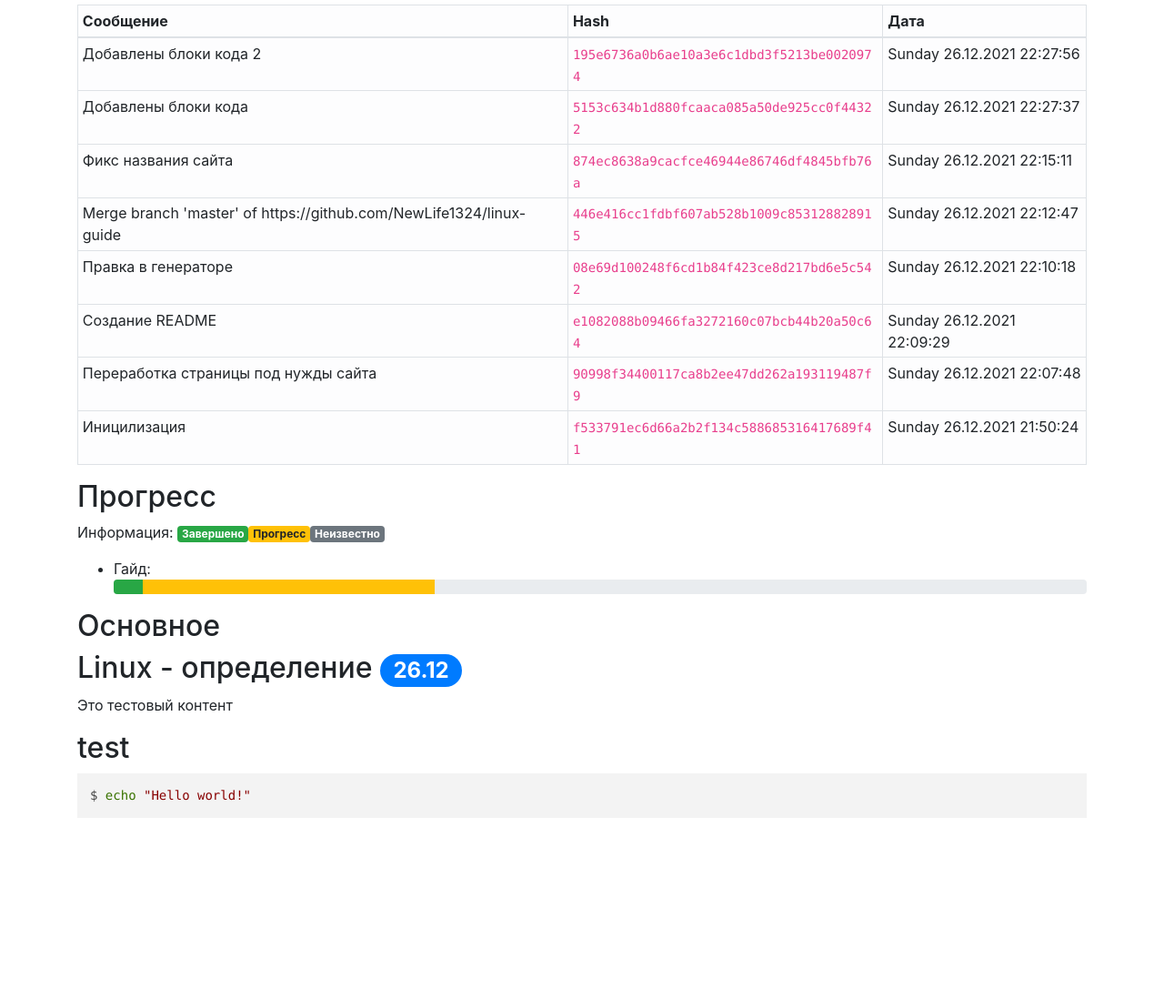
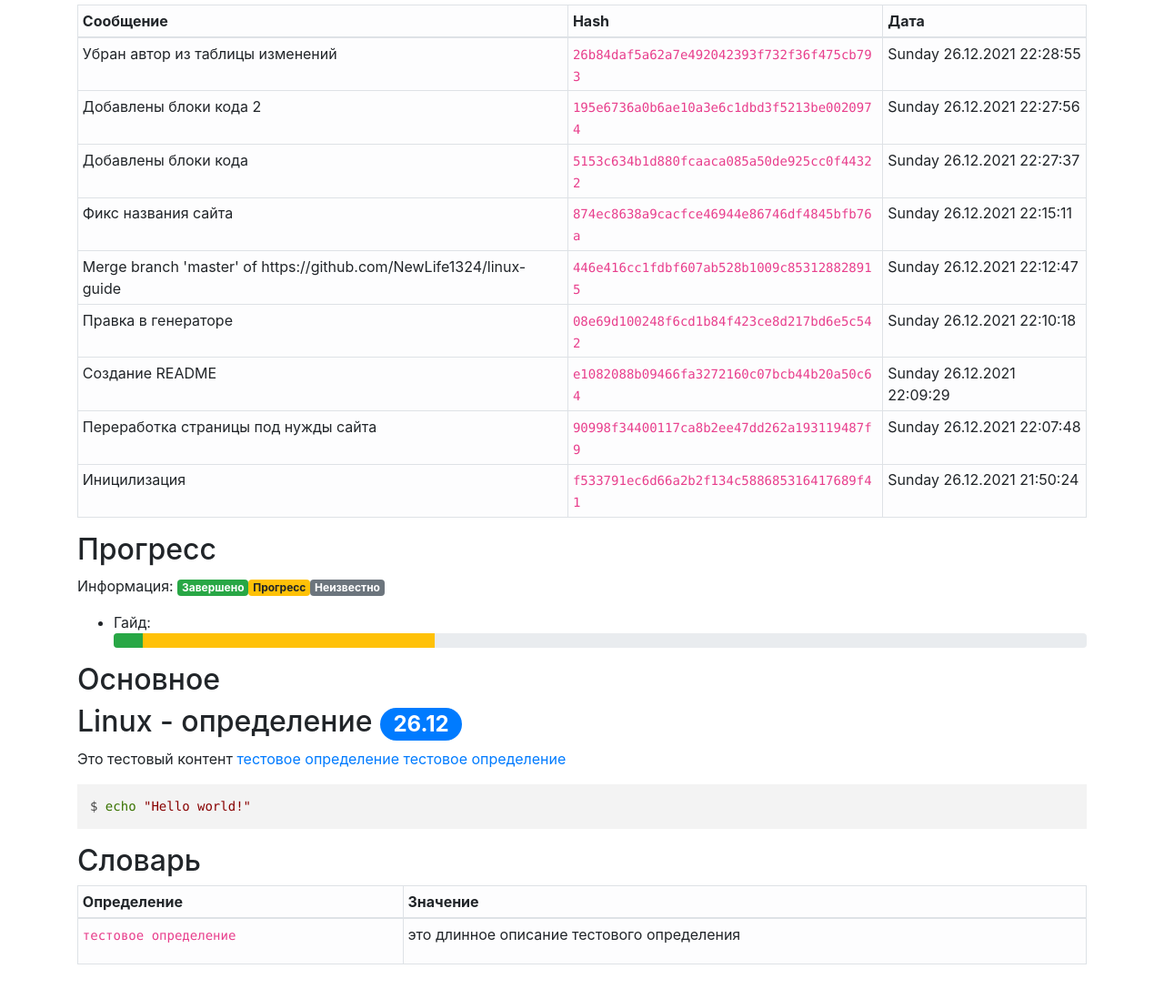
Before and after one commit to kotazzz/linux-guide, a plain HTML site: page index.html in a window 1280 px wide. Shown: the part 778-1876 px from the top of the page at 91% size. Before the commit the page ends 1717 px from the top, so only its background shows below. Drawn offline with nearby package versions, Linux system fonts and the light colour scheme.

Commit message:
Добавлены определения

```diff
--- a/index.html
+++ b/index.html
@@ -47,6 +47,17 @@
                     </div>
                 </li>
                 <li class="nav-item active">
+                    <div class="dropdown show">
+                        <a class="nav-link dropdown-toggle" href="#" role="button" id="dropdownMenuLink" data-toggle="dropdown" aria-haspopup="true" aria-expanded="false">
+                            Статьи
+                        </a>
+                        <div class="dropdown-menu" aria-labelledby="dropdownMenuLink">
+
+                            <a class="dropdown-item" href="#abc">Linux - определение <span class="badge badge-pill badge-primary">26.12</a>
+                        </div>
+                    </div>
+                </li>
+                <li class="nav-item active">
                     <a class="nav-link" href="#main">
                         Начало
                     </a>
@@ -57,7 +68,7 @@
                 <!---->
             </ul>
             <span class="navbar-muted">
-                Linux Guide 1.51.8b (R51W360D01DD.8CC)
+                Linux Guide 1.51.9b (R51W360D01DD.9CC)
             </span>
         </div>
     </nav>
@@ -105,6 +116,13 @@
                     <th>Hash</th>
                     <th>Дата</th>
                 </thead>
+                <tr>
+                    <td>Убран автор из таблицы изменений
+</td>
+                    <td><code>26b84daf5a62a7e492042393f732f36f475cb793</code></td>
+                    <td>Sunday 26.12.2021 22:28:55</td>
+                </tr>
+
                 <tr>
                     <td>Добавлены блоки кода 2
 </td>
@@ -171,7 +189,27 @@
                 </li>
                 </ul>
             <h2 id="main">Основное</h2>
-            <h2 id="abc">Linux - определение <span class="badge badge-pill badge-primary">26.12</span></h2><p> Это тестовый контент </p> <h2>test</h2> <pre><code class="language-bash">$ echo "Hello world!"</code></pre>
+
+            <h2 id="abc">Linux - определение <span class="badge badge-pill badge-primary">26.12</span></h2><p> Это тестовый контент
+                    <span class='text-primary' data-toggle="tooltip" data-html="true" title="это тестовое определение">тестовое определение</span>
+
+                    <span class='text-primary' data-toggle="tooltip" data-html="true" title="это тестовое определение">тестовое определение</span>
+                    </p>
+<pre><code class="language-bash">$ echo "Hello world!"</code></pre>
+
+            <h2 id="dict">Словарь</h2>
+
+            <table class="table table-sm table-light table-hover table-bordered">
+                <thead>
+                    <th>Определение</th>
+                    <th>Значение</th>
+                </thead>
+                <tr>
+                    <td><code>тестовое определение</code></td>
+                    <td><p>это длинное описание тестового определения</p>
+</td>
+                </tr>
+            </table>
 
             <!-- Optional JavaScript -->
             <!-- jQuery first, then Popper.js, then Bootstrap JS -->
@@ -184,6 +222,9 @@
             <script src="https://code.iconify.design/2/2.1.0/iconify.min.js"></script>
 
             <script>
+                $(function () {
+                    $('[data-toggle="tooltip"]').tooltip()
+                })
                 $(document).ready(function() {
 
                     (function($) {
```
Also changed, not shown: input.html (+47 -0 lines), 1 other file.
